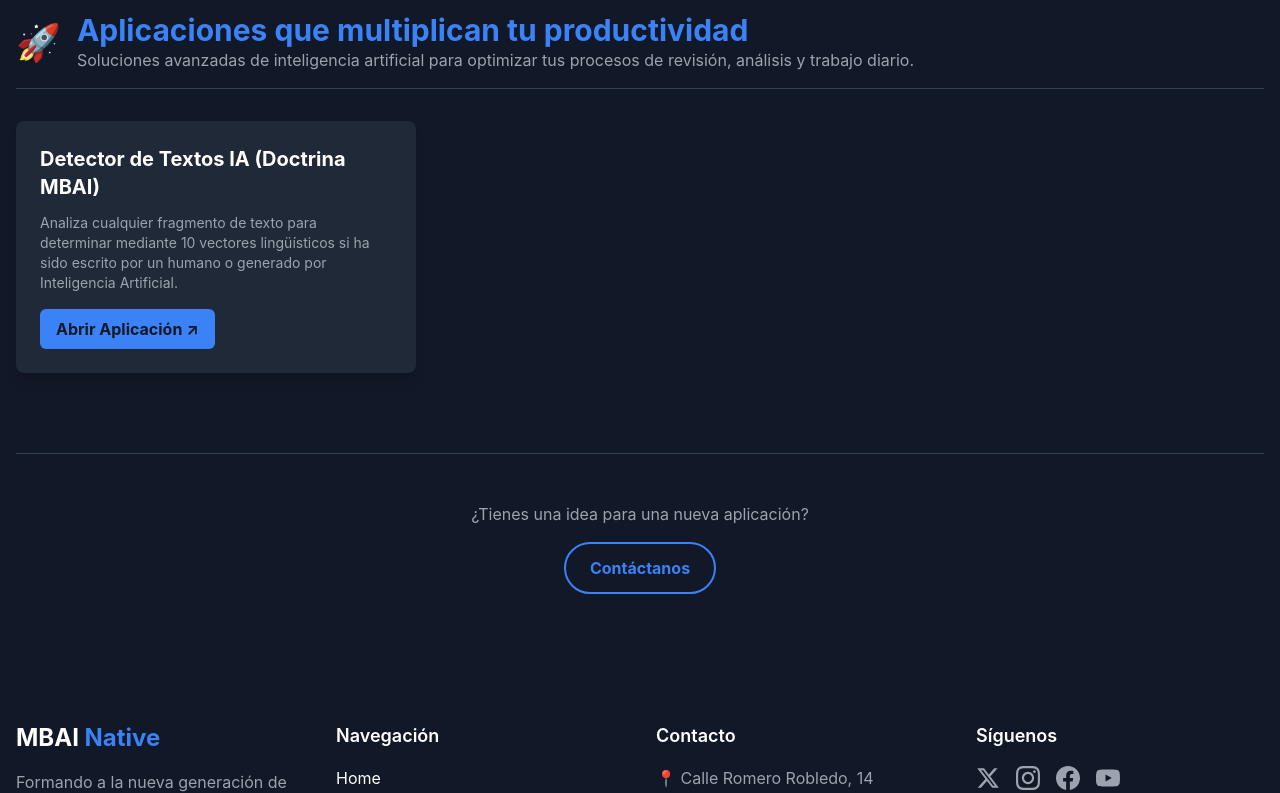
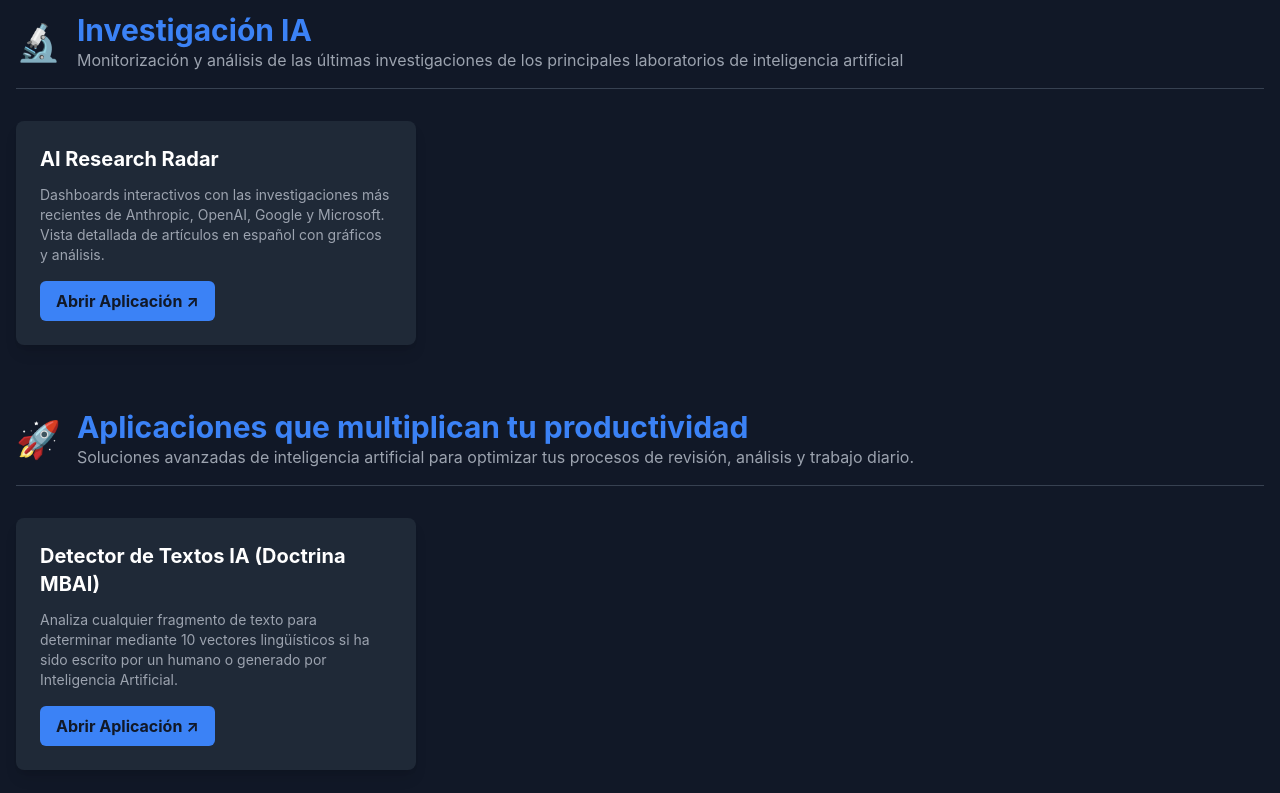
Before and after one commit to lbt00001-beep/mbainative-website, a Next.js app in the folder app/: page /aplicaciones in a window 1280 px wide. Shown: the part 2520-3313 px from the top of the page. Built offline with nearby package versions, Linux system fonts and the light colour scheme.

Commit message:
feat: add AI Research Radar to Aplicaciones page

```diff
--- a/app/app/aplicaciones/page.tsx
+++ b/app/app/aplicaciones/page.tsx
@@ -128,6 +128,21 @@ const categorias = [
     ]
   },
   {
+    id: "investigacion-ia",
+    nombre: "Investigación IA",
+    icono: "🔬",
+    descripcion: "Monitorización y análisis de las últimas investigaciones de los principales laboratorios de inteligencia artificial",
+    apps: [
+      {
+        nombre: "AI Research Radar",
+        descripcion: "Dashboards interactivos con las investigaciones más recientes de Anthropic, OpenAI, Google y Microsoft. Vista detallada de artículos en español con gráficos y análisis.",
+        url: "https://ai-research-radar-mbai.web.app/",
+        tipo: "externo",
+        estado: "disponible"
+      }
+    ]
+  },
+  {
     id: "product-multi",
     nombre: "Aplicaciones que multiplican tu productividad",
     icono: "🚀",
```
